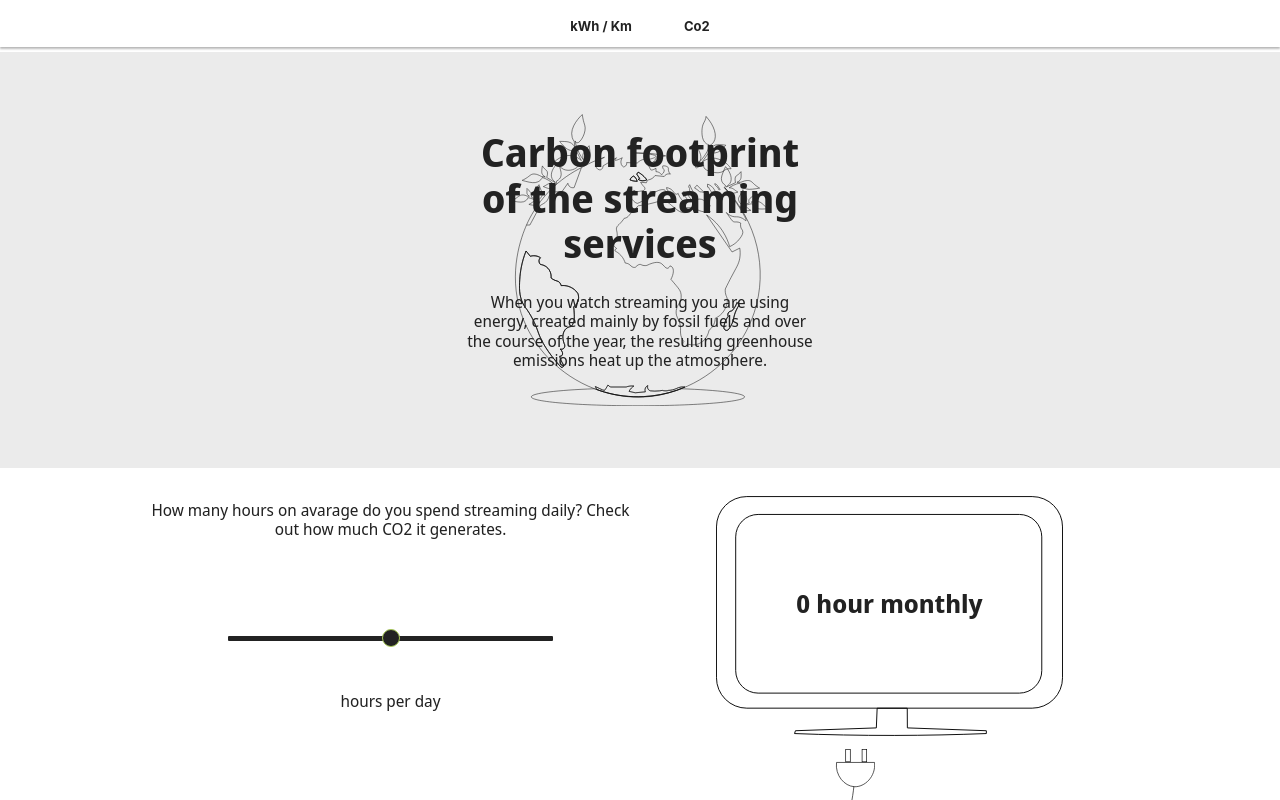
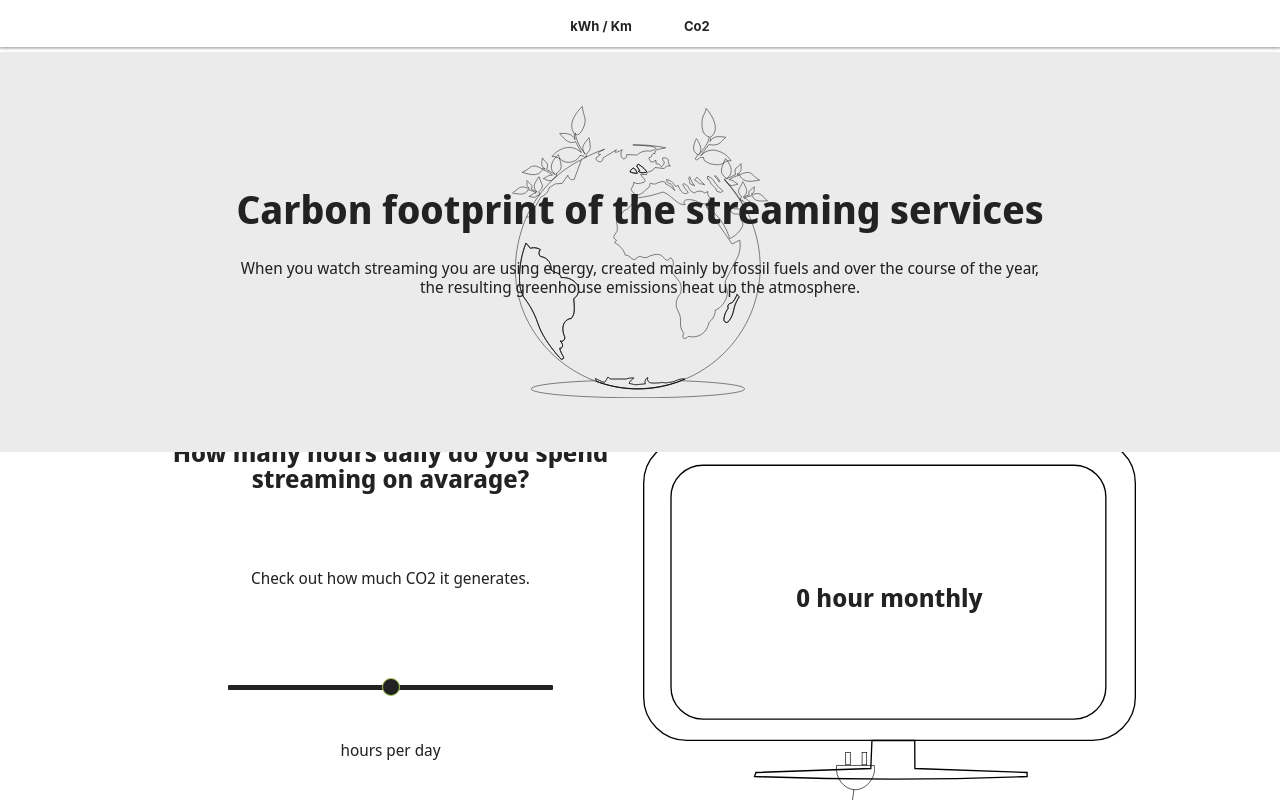
Before and after one commit to nikidkny/sustainableweb, a Next.js app: page / in a window 1280 px wide. Shown: the top 800 px of the page. Built offline with nearby package versions, Linux system fonts and the light colour scheme.

Commit message:
text editing

```diff
--- a/components/Container.js
+++ b/components/Container.js
@@ -8,22 +8,22 @@ inView("#co2", ({ target }) => {
   animate(
     target.querySelector(".tree6"),
     { opacity: 1, transform: "none" },
-    { delay: 0.2, duration: 0.9, easing: "ease-in" }
+    { delay: 0.5, duration: 0.9, easing: "ease-in" }
   );
   animate(
     target.querySelector(".tree8"),
     { opacity: 1, transform: "none" },
-    { delay: 0.4, duration: 0.9, easing: "ease-in" }
+    { delay: 1, duration: 0.9, easing: "ease-in" }
   );
   animate(
     target.querySelector(".tree10"),
     { opacity: 1, transform: "none" },
-    { delay: 0.8, duration: 0.9, easing: "ease-in" }
+    { delay: 1.2, duration: 0.9, easing: "ease-in" }
   );
   animate(
     target.querySelector(".tree11"),
     { opacity: 1, transform: "none" },
-    { delay: 1, duration: 0.9, easing: "ease-in" }
+    { delay: 1.4, duration: 0.9, easing: "ease-in" }
   );
 });
 
@@ -50,7 +50,8 @@ export default function Container() {
       <section className="tvSect">
         <div className="container">
           <div className="form-and-text">
-            <p>How many hours on avarage do you spend streaming daily? Check out how much CO2 it generates.</p>
+            <h2>How many hours daily do you spend streaming on avarage?</h2>
+            <p> Check out how much CO2 it generates.</p>
             <form>
               <input
                 type="range"
--- a/styles/style.css
+++ b/styles/style.css
@@ -442,7 +442,7 @@ ul li img,
   }
 
   .intro {
-    width: 35%;
+    width: 81%;
     margin: var(--m-auto);
   }
 
```
